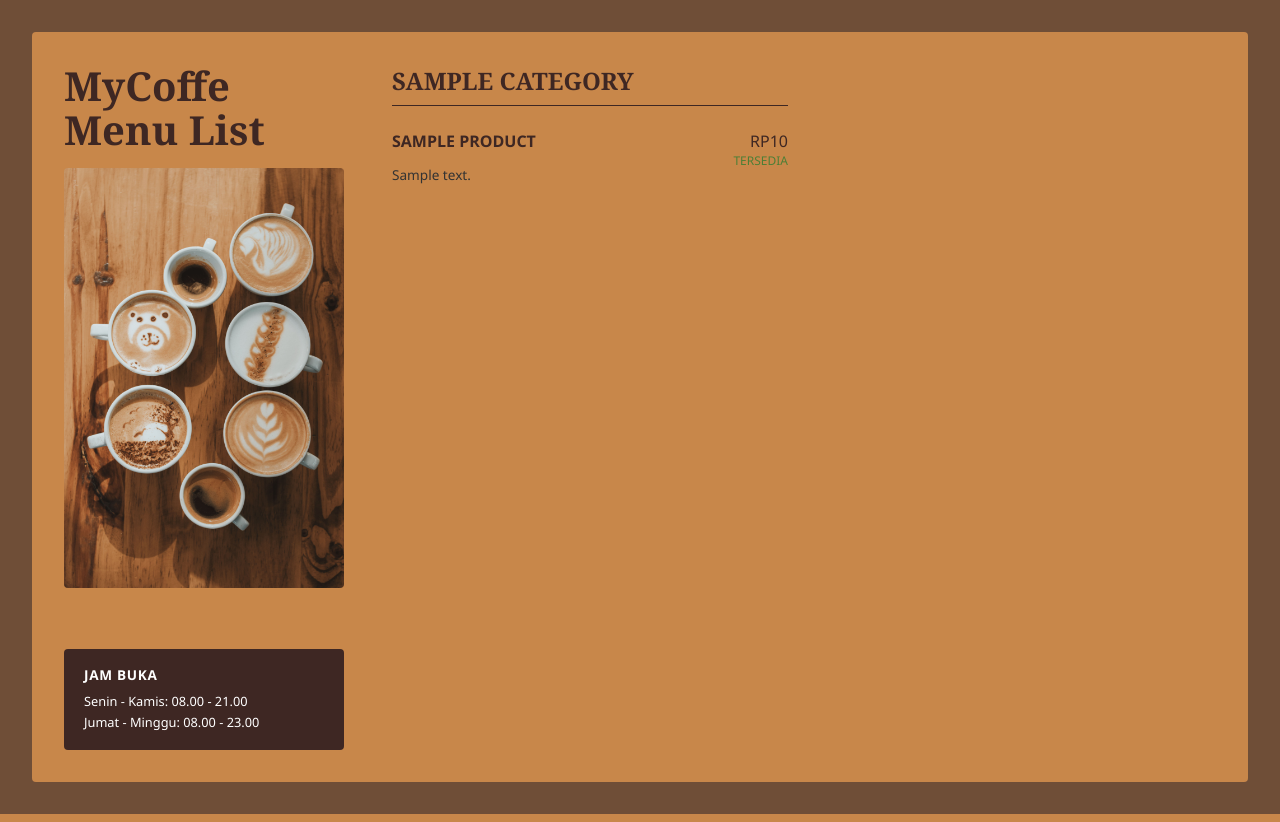
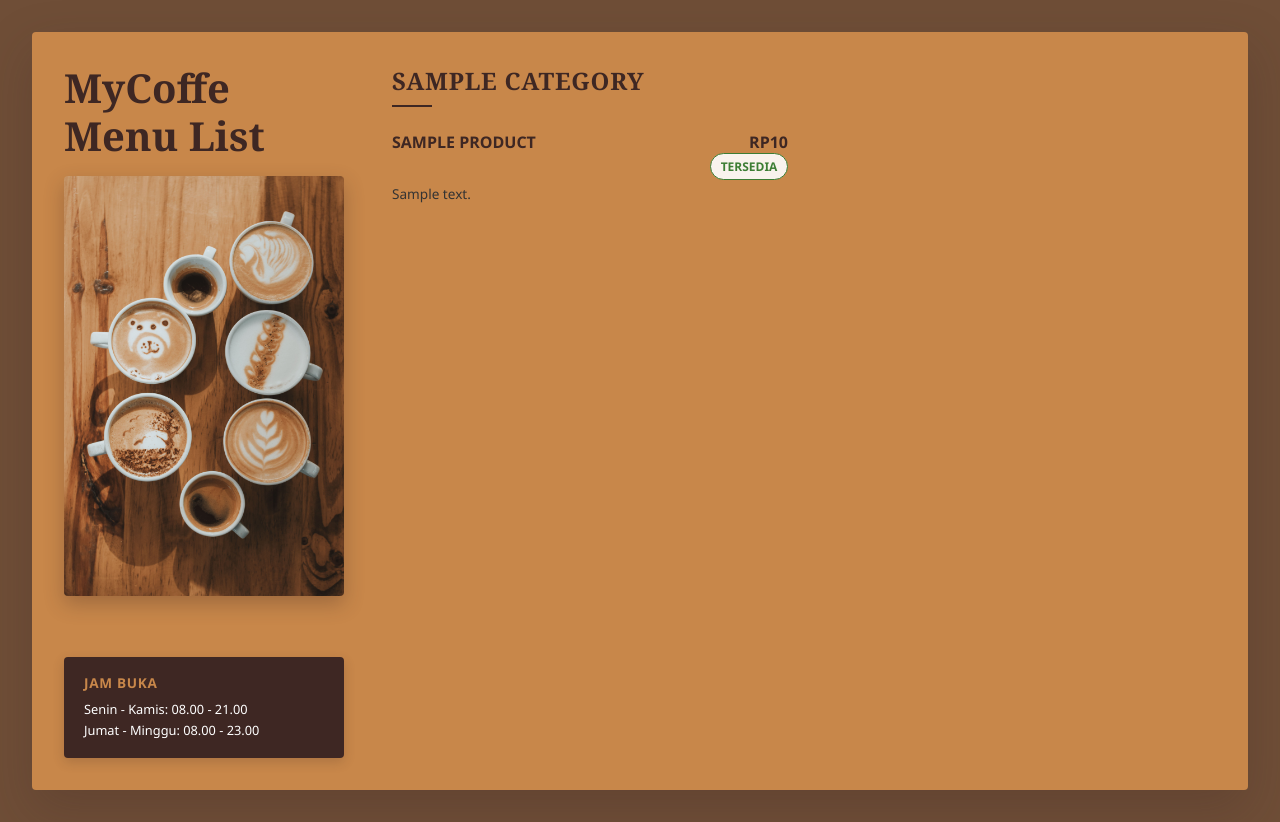
Before and after one commit to naufalyuu1234/Coffesehop_System, a Django app: page /menu_product/product/ in a window 1280 px wide. Run offline with Django 5.2, Linux system fonts and the light colour scheme; tables that the repository leaves empty hold one stand-in row (values such as "Sample post").

Commit message:
Melakukan finishing css pada fitur stok produk

```diff
--- a/menu_product/static/menu/menu_product.css
+++ b/menu_product/static/menu/menu_product.css
@@ -29,6 +29,7 @@ body {
   background: var(--accent);
   border-radius: 4px;
   padding: 2rem;
+  box-shadow: 0 20px 50px rgba(62, 39, 35, 0.25);
 }
 
 .menu-hero {
@@ -45,13 +46,14 @@ body {
   font-size: 2.5rem;
   color: var(--coffee-dark);
   margin-bottom: 1rem;
-  line-height: 1.1;
+  line-height: 1.2;
 }
 
 .menu-hero img {
   width: 100%;
   border-radius: 4px;
   margin-bottom: 1.5rem;
+  box-shadow: 0 8px 20px rgba(62, 39, 35, 0.3);
 }
 
 .hours-box {
@@ -60,6 +62,7 @@ body {
   padding: 1rem 1.25rem;
   border-radius: 4px;
   margin-top: 2rem;
+  box-shadow: 0 4px 12px rgba(62, 39, 35, 0.2);
 }
 
 .hours-box h4 {
@@ -67,6 +70,7 @@ body {
   font-size: 0.85rem;
   margin-bottom: 0.5rem;
   letter-spacing: 0.05em;
+  color: var(--accent);
 }
 
 .hours-box p {
@@ -90,12 +94,14 @@ body {
   color: var(--coffee-dark);
   margin-bottom: 0.5rem;
   text-transform: uppercase;
+  letter-spacing: 0.03em;
 }
 
 .menu-category hr {
   margin-bottom: 1.5rem;
   border: 0;
-  border-bottom: 1px solid var(--coffee-dark);
+  border-bottom: 2px solid var(--coffee-dark);
+  width: 2.5rem;
 }
 
 .product-list {
@@ -108,6 +114,15 @@ body {
   display: flex;
   flex-direction: column;
   gap: 0.25rem;
+  padding: 0.75rem;
+  margin: -0.75rem;
+  border-radius: 6px;
+  transition: background-color 0.2s ease, transform 0.2s ease;
+}
+
+.menu-item:hover {
+  background-color: rgba(255, 255, 255, 0.35);
+  transform: translateX(4px);
 }
 
 .item-head {
@@ -132,12 +147,13 @@ body {
   grid-column: 2;
   grid-row: 1;
   justify-self: end;
+  font-weight: 700;
 }
 
 .item-desc {
   font-size: 0.85rem;
-  line-height: 0.25;
-  margin-bottom: 2rem;
+  line-height: 1.4;
+  margin-bottom: 0.5rem;
   color: #333;
 }
 
@@ -146,13 +162,46 @@ body {
   grid-row: 2;
   justify-self: end;
   font-size: 0.75rem;
-  opacity: 0.8;
+  opacity: 0.9;
+  border: 1px solid var(--coffee-dark);
+  border-radius: 999px;
+  padding: 0.25rem 0.6rem;
+  background-color: #fff;
+  font-weight: 600;
 }
 
 .status-product.status-available {
-  color: #2e7d32 !important;
+  color: #2e7d32;
+  border-color: #2e7d32;
 }
 
 .status-product.status-unavailable {
-  color: #c62828 !important;
+  color: #c62828;
+  border-color: #c62828;
 }
+
+@media (max-width: 768px) {
+  .menu-card {
+    grid-template-columns: 1fr;
+    gap: 1.5rem;
+  }
+
+  .menu-hero {
+    grid-column: 1;
+    grid-row: auto;
+  }
+
+  .category-grid {
+    grid-template-columns: 1fr;
+  }
+}
+
+@media (max-width: 480px) {
+  body {
+    padding: 1rem;
+  }
+
+  .menu-card {
+    padding: 1.25rem;
+  }
+}
--- a/menu_product/templates/menu_products/product_list.html
+++ b/menu_product/templates/menu_products/product_list.html
@@ -24,21 +24,23 @@
       </aside>
 
       <div class="category-grid">
-        {% comment %}Loop Kategori {% endcomment %} {% for category in categories %}
+        {% comment %} Loop Kategori {% endcomment %}
+        {% for category in categories %}
         <section class="menu-category">
           <h2>{{ category.name }}</h2>
           <hr />
-          <div class="list-product">
-            {% comment %} Loop Product {% endcomment %} {% for product in category.products.all %}
+          <div class="product-list">
+            {% comment %} Loop Product {% endcomment %}
+            {% for product in category.products.all %}
             <article class="menu-item">
               <div class="item-head">
                 <span class="item-name">{{ product.name }}</span>
                 <span class="item-price">{{ product.formatted_price }}</span>
-                <span class="status-product {{ product.status_css_class}}">{{ product.status_label }}</span>
+                <span class="status-product {{ product.status_css_class }}">{{ product.status_label }}</span>
               </div>
               {% if product.description %}
-              <p class="item-desc">{{ product.description}}</p>
-              {%endif%}
+              <p class="item-desc">{{ product.description }}</p>
+              {% endif %}
             </article>
             {% empty %}
             <p>Belum ada produk untuk kategori ini.</p>
```
